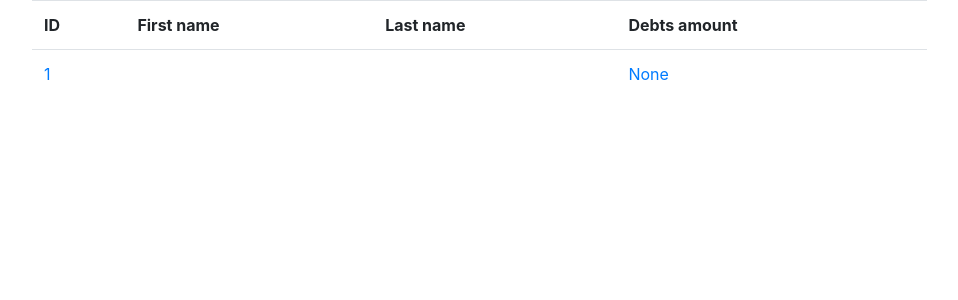
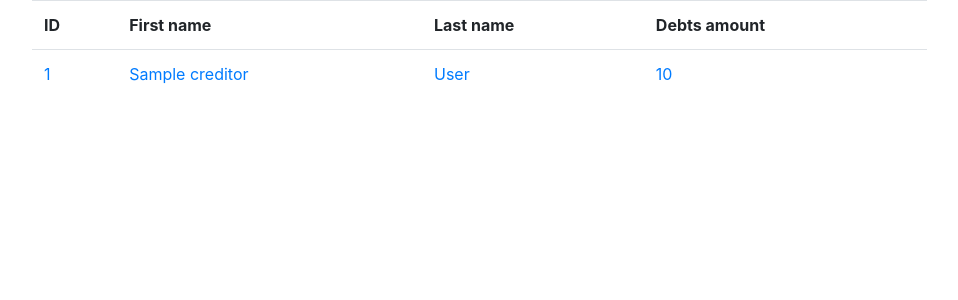
Before and after one commit to granshuniek/who_owes_me, a Django app: template who_owes_me/debt_manager/templates/debt_manager/creditors_list.html in a window 1280 px wide. Shown: the part 84-384 px from the top of the page, without its empty margins (68-1026 px from the left). Run offline with Django 3.2, Linux system fonts and the light colour scheme; tables that the repository leaves empty hold one stand-in row (values such as "Sample post"); the template is opened without the code that fills it: values that come from a table or form of the project are taken from there, most other values are stand-ins (such as "Sample title", 1, 10 or a date in 2020); some libraries are stand-ins or nearby versions.

Commit message:
Showing of current user creditors

```diff
--- a/who_owes_me/debt_manager/managers.py
+++ b/who_owes_me/debt_manager/managers.py
@@ -29,7 +29,24 @@
         return debtors_list
 
 class CreditorsManager(models.Manager):
-    pass
+    def get_current_user_creditors(self, users_id):
+        user_as_debtor_id = _get_debtor_or_creditor_id(DEBTOR, users_id)
+        sql = '''
+            SELECT creditor_id, SUM(amount)
+            FROM debt_manager_debts
+            WHERE debtor_id={0}
+            GROUP BY creditor_id
+        '''.format(user_as_debtor_id)
+        creditors_request_list = _execute_sql(sql)
+        creditors_list = []
+        for creditors_tuple in creditors_request_list:
+            current_creditor_dict = {}
+            creditors_name, creditors_surname, creditors_username = _get_creditor_or_debtor_info(DEBTOR, creditors_tuple[0])
+            current_creditor_dict['name'] = creditors_name
+            current_creditor_dict['surname'] = creditors_surname
+            current_creditor_dict['amount'] = creditors_tuple[1]
+            creditors_list.append(current_creditor_dict)
+        return creditors_list
 
 class DebtsManager(models.Manager):
 
--- a/who_owes_me/debt_manager/templates/debt_manager/creditors_list.html
+++ b/who_owes_me/debt_manager/templates/debt_manager/creditors_list.html
@@ -1,7 +1,7 @@
 {% extends "debt_manager/base_general.html" %}
 {% load debt_manager_extras %}
 {% block content %}
-    {% if creditors_list %}
+    {% if current_user_creditors %}
     <table class="table table-hover">
             <tr>
                 <th>ID</th>
@@ -9,12 +9,12 @@
                 <th>Last name</th>
                 <th>Debts amount</th>
             </tr>
-            {% for creditor in creditors_list %}
+            {% for creditor in current_user_creditors %}
                 <tr>
                     <td><a href="{{ creditor.get_absolute_url }}">{{ forloop.counter }}</a></td>
-                    <td><a href="{{ creditor.get_absolute_url }}">{{ creditor.user.first_name }}</a></td>
-                    <td><a href="{{ creditor.get_absolute_url }}">{{ creditor.user.last_name }}</a></td>
-                    <td><a href="{{ creditor.get_absolute_url }}">{{ charges_sums|get_item:creditor.id }}</a></td>
+                    <td><a href="{{ creditor.get_absolute_url }}">{{ creditor.name }}</a></td>
+                    <td><a href="{{ creditor.get_absolute_url }}">{{ creditor.surname }}</a></td>
+                    <td><a href="{{ creditor.get_absolute_url }}">{{ creditor.amount }}</a></td>
                 </tr>
             {% endfor %}
         </table>
--- a/who_owes_me/debt_manager/templates/debt_manager/debtors_list.html
+++ b/who_owes_me/debt_manager/templates/debt_manager/debtors_list.html
@@ -1,7 +1,7 @@
 {% extends "debt_manager/base_general.html" %}
 {% load debt_manager_extras %}
 {% block content %}
-    {% if debtors_list %}
+    {% if current_user_debtors %}
     <table class="table table-hover">
             <tr>
                 <th>ID</th>
--- a/who_owes_me/debt_manager/views.py
+++ b/who_owes_me/debt_manager/views.py
@@ -39,7 +39,7 @@
     model = Creditors
     def get_context_data(self, **kwargs):
         context = super().get_context_data(**kwargs)
-        context['charges_sums'] = self.model.objects.get_creditor_charges_sum()
+        context['current_user_creditors'] = self.model.objects.get_current_user_creditors(self.request.user.id)
         return context
 
 class CreditorDetailView(LoginRequiredMixin, generic.DetailView):
```
